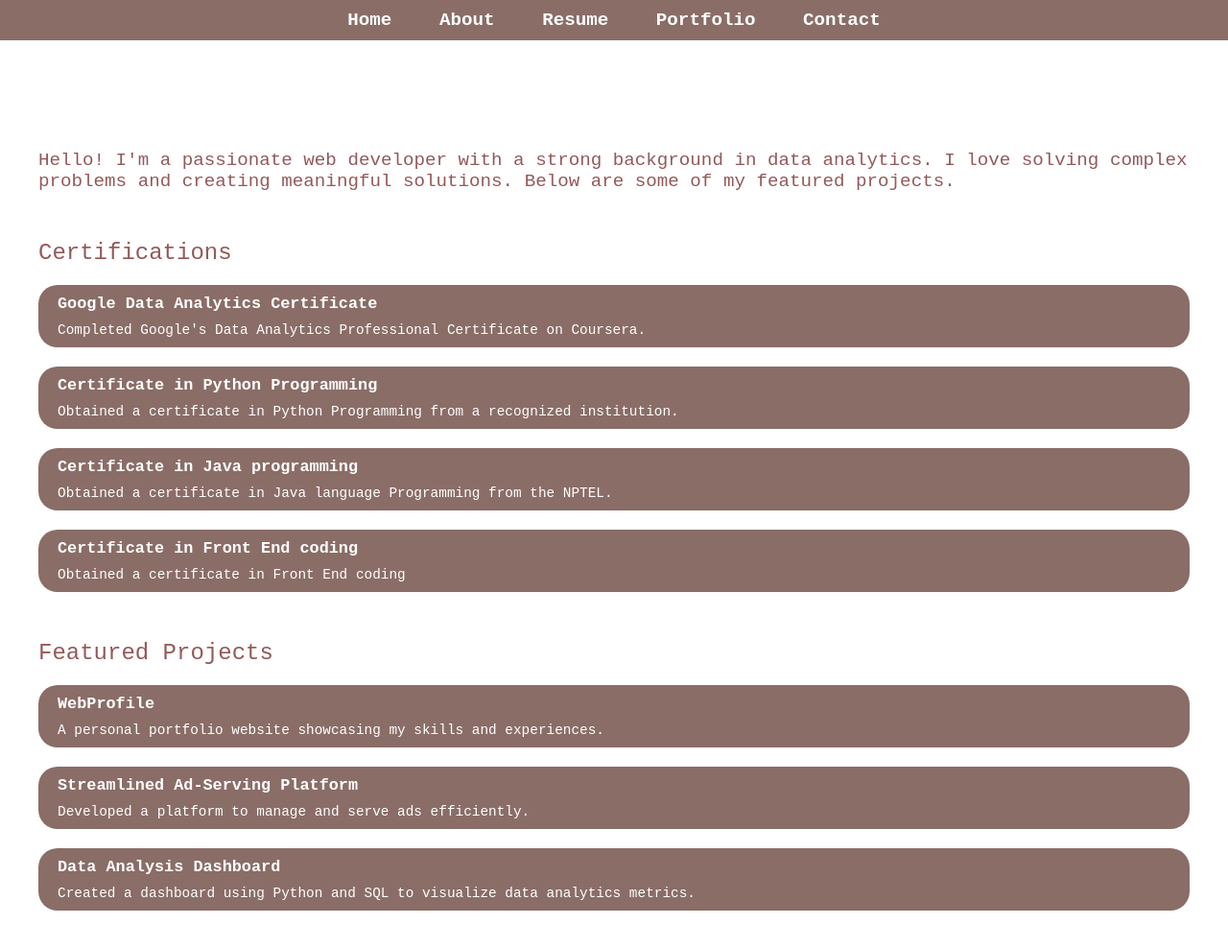
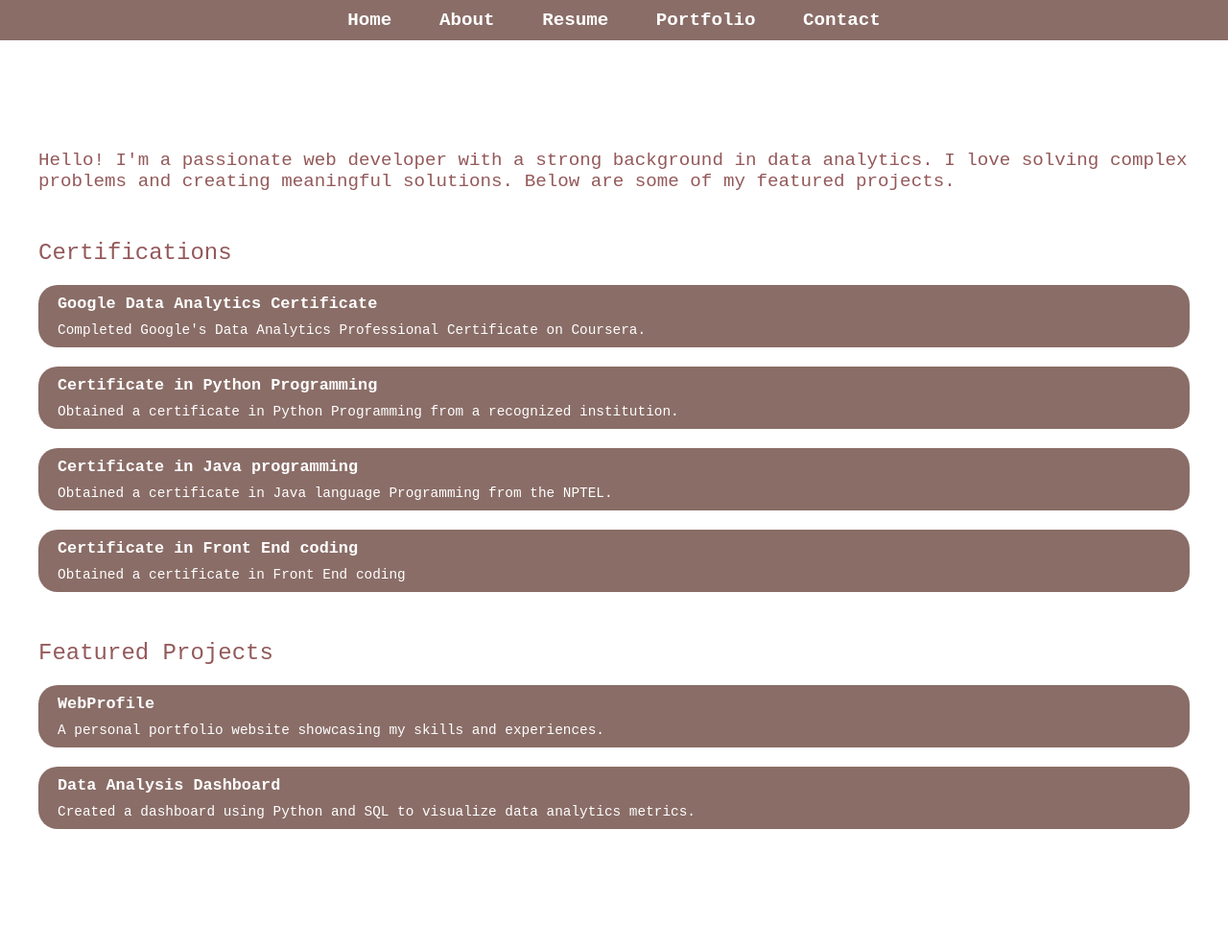
Before and after one commit to SwathiREddy6666/SwathiReddy-666, a plain HTML site: page portfolio.html in a window 1280 px wide. Shown: the whole page at 96% size. After the commit the page ends 928 px from the top, so only its background shows below. Drawn offline with Linux system fonts and the light colour scheme.

Commit message:
Update portfolio.html

```diff
--- a/portfolio.html
+++ b/portfolio.html
@@ -157,10 +157,6 @@
                     <p>A personal portfolio website showcasing my skills and experiences.</p>
                 </div>
 
-                <div class="project-item">
-                    <h3>Streamlined Ad-Serving Platform</h3>
-                    <p>Developed a platform to manage and serve ads efficiently.</p>
-                </div>
 
                 <div class="project-item">
                     <h3>Data Analysis Dashboard</h3>
```
